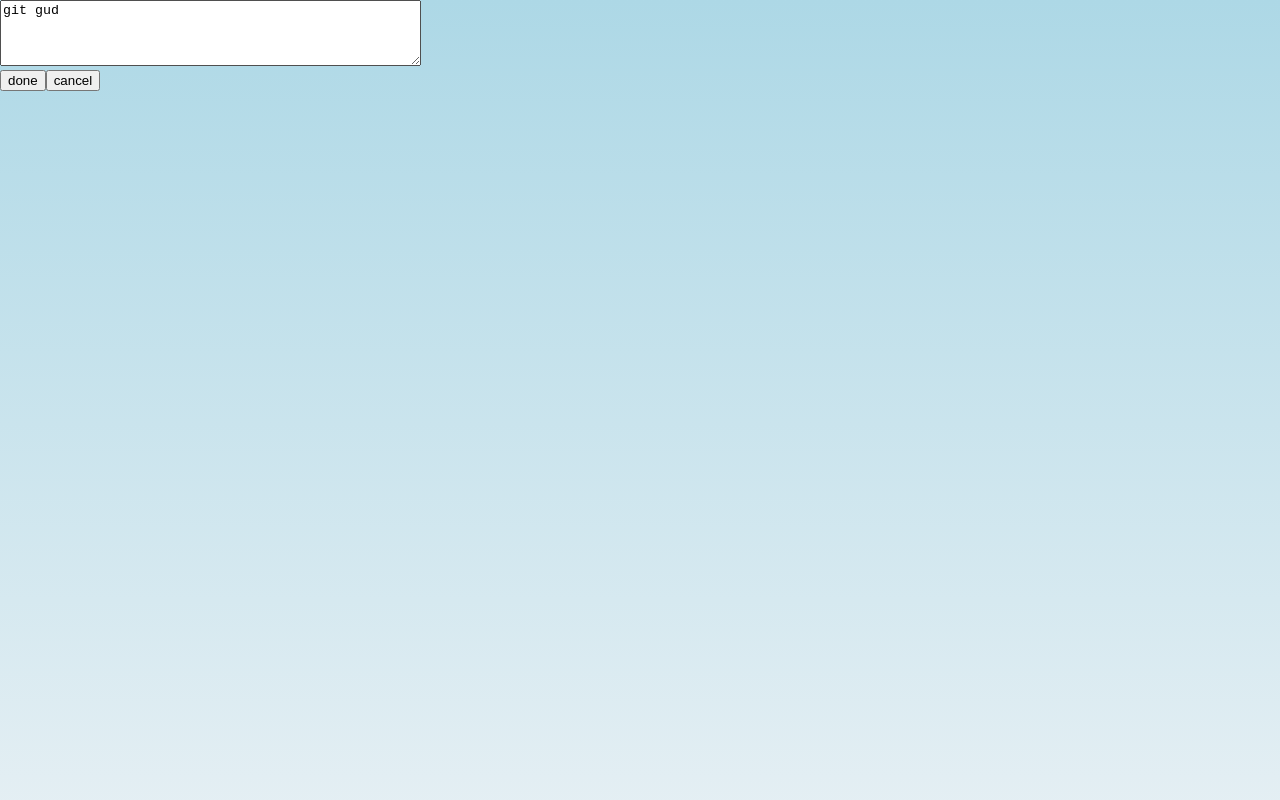
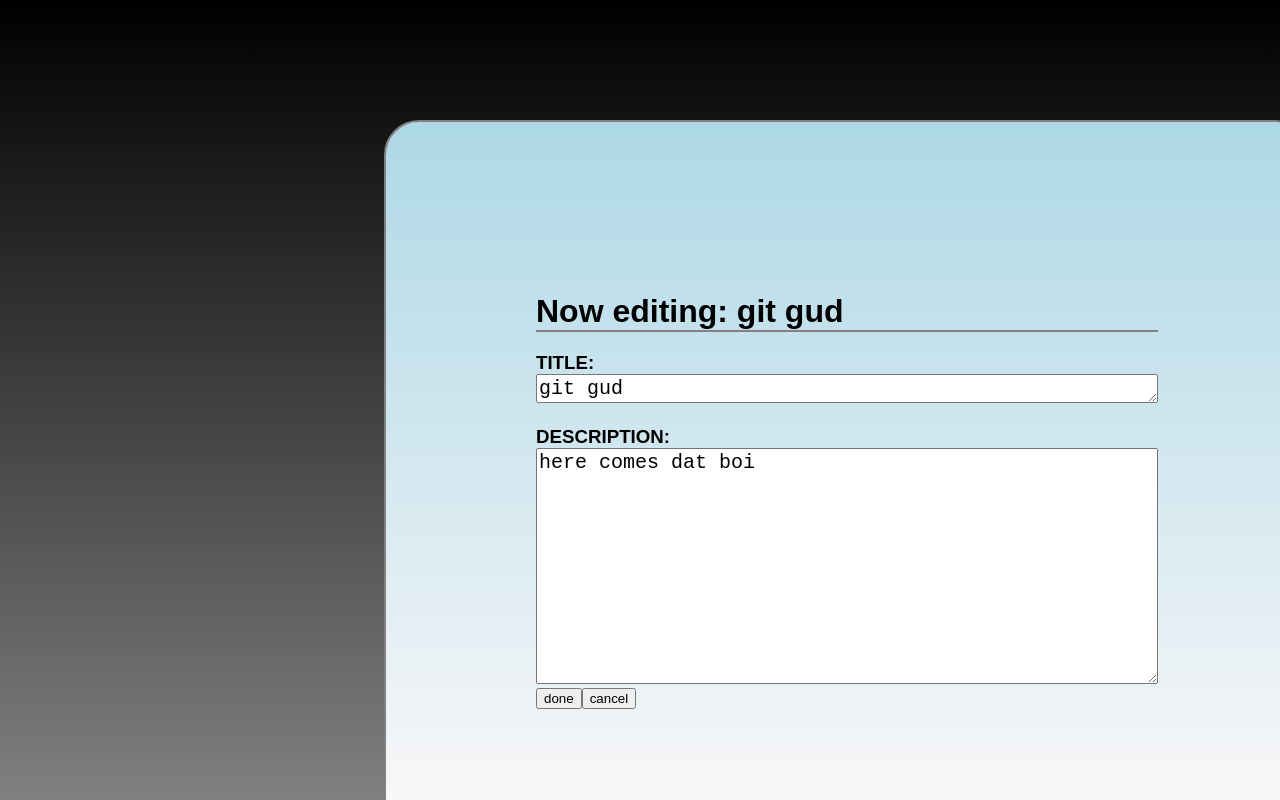
Before and after one commit to Chickynuggie/react-redux, a React (Create React App) app: page / in a window 1280 px wide. Both pictures are taken after a click on the link 184 px from the left and 288 px from the top of the page. Shown: the top 800 px of the page. Built offline with nearby package versions, Linux system fonts and the light colour scheme.

Commit message:
added modal window for editform

```diff
--- a/src/App.css
+++ b/src/App.css
@@ -1,7 +1,7 @@
 /*general rules*/
 
 body {
-  background-image: -webkit-gradient(linear, left top, left bottom, from(lightblue), to(snow));
+  background: -webkit-gradient(linear, left top, left bottom, from(lightblue), to(snow));
   height: 1200px;
 }
 
@@ -26,6 +26,11 @@ h1 {
   margin-bottom: 20px;
 }
 
+h3 {
+  margin-bottom: 0;
+  text-transform: uppercase;
+}
+
 i {
   margin: 10px;
 }
@@ -36,6 +41,10 @@ a {
 
 a:visited {
   text-decoration: none;
+}
+
+textarea {
+  font-size: 20px;
 }
 
 /*todo status classes*/
@@ -72,8 +81,28 @@ progress[value]::-webkit-progress-value {
   border-radius: 5px;
 }
 
-/* utility class */
+/* utility classes */
 
 .float-right {
   float: right;
 }
+
+/* modal editform */
+
+.modal-editform {
+  position: fixed;
+  top: 15%;
+  left: 30%;
+  z-index: 9999;
+  padding: 150px;
+  border: 2px solid grey;
+  border-radius: 35px;
+  background: -webkit-gradient(linear, left top, left bottom, from(lightblue), to(snow));
+}
+
+.overlay {
+  position: fixed;
+  width: 100%;
+  height: 100%;
+  background: -webkit-gradient(linear, left top, left bottom, from(black), to(gray));
+}
--- a/src/App.js
+++ b/src/App.js
@@ -30,8 +30,8 @@ let App = (store) => {
     dispatch(closeEditform());
   }
 
-  const saveItem = (id, newText) => {
-    dispatch(saveTodo(id, newText));
+  const saveItem = (id, newText, newDesc) => {
+    dispatch(saveTodo(id, newText, newDesc));
   }
 
   if (store.editing) {
--- a/src/actions/actions.js
+++ b/src/actions/actions.js
@@ -27,10 +27,11 @@ const closeEditform = () => ({
     type: 'CLOSE_EDITFORM'
 })
 
-const saveTodo = (id, newText) => ({
+const saveTodo = (id, newText, newDesc) => ({
     type: 'SAVE_TODO',
     id,
-    newText
+    newText,
+    newDesc
 })
 
 export { addTodo, removeTodo, toggleTodo, updateProgress, editTodo, closeEditform, saveTodo };
--- a/src/components/editform.js
+++ b/src/components/editform.js
@@ -4,11 +4,19 @@ class EditForm extends Component {
 
     render() {
         return (
-            <form>
-                <textarea rows="4" cols="50" ref={(input) => {this.input = input}} defaultValue={this.props.todo.text} /><br />
-                <input type="button" value="done" onClick={() => { this.props.save(this.props.todo.id, this.input.value) }} />
-                <input type="button" value="cancel" onClick={() => { this.props.close() }} />
-            </form>
+            <div className="overlay">
+                <div className="modal-editform">
+                    <h1>Now editing: {this.props.todo.text}</h1>
+                    <form>
+                        <h3>title:</h3>
+                        <textarea rows="1" cols="50" ref={(title) => { this.title = title }} defaultValue={this.props.todo.text} /><br />
+                        <h3>description:</h3>
+                        <textarea rows="10" cols="50" ref={(description) => { this.description = description }} defaultValue={this.props.todo.description} /><br />
+                        <input type="button" value="done" onClick={() => { this.props.save(this.props.todo.id, this.title.value, this.description.value) }} />
+                        <input type="button" value="cancel" onClick={() => { this.props.close() }} />
+                    </form>
+                </div>
+            </div>
         )
     }
 }
--- a/src/index.js
+++ b/src/index.js
@@ -9,7 +9,7 @@ import './index.css';
 
 let store = createStore(reducer,
   {
-    todos: [{ text: 'git gud', id: Date.now(), done: false }],
+    todos: [{ text: 'git gud', id: Date.now(), done: false, description: 'here comes dat boi' }],
     progress: 0,
     editing: false
   },
--- a/src/reducer.js
+++ b/src/reducer.js
@@ -36,7 +36,7 @@ const reducer = (state = {}, action) => {
                 todos: state.todos.map((todo) => {
                     if (todo.id === action.id) {
                         console.log(action.newText);
-                        return { ...todo, text: action.newText }
+                        return { ...todo, text: action.newText, description: action.newDesc }
                     } else {
                         return todo
                     }
```
